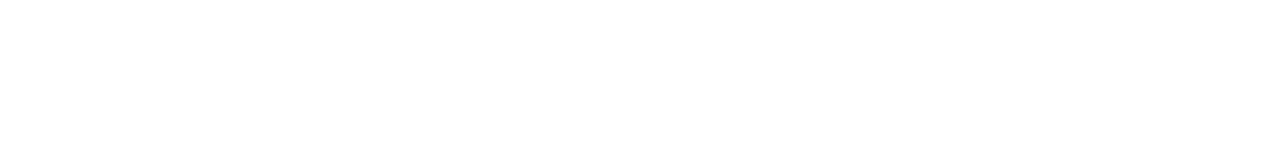
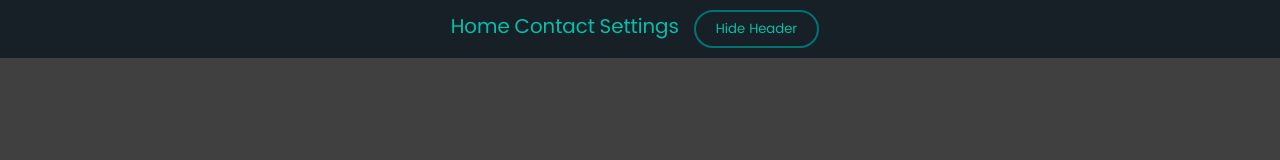
Before and after one commit to probably-daniel/PeachpuffSkeletalMention, a plain HTML site: page pages/settings.html in a window 1280 px wide. Drawn offline with Linux system fonts and the light colour scheme; no server answers; files whose address does not match are found by name.

Commit message:
cool i think

```diff
--- a/pages/settings.html
+++ b/pages/settings.html
@@ -0,0 +1,50 @@
+<!DOCTYPE html>
+<html>
+<head>
+  <title>Template</title>
+  <meta charset="utf-8">
+  <link href="../assets/fonts/Poppins.css" rel="stylesheet" type="text/css" />
+  <link href="../style.css" rel="stylesheet" type="text/css" />
+  <script src="../assets/data/scripts/readFile.js"></script>
+  <script src="../assets/data/scripts/theme.js"></script>
+
+</head>
+
+<body>
+  <header id="mainHeader">
+		<a id="a:home" href="/">Home</a>
+		<!--<a id="a:about" href="/about" >About</a>-->
+		<a id="a:contact" href="/contact">Contact</a>
+		<a id="a:settings" href="/settings">Settings</a>
+		<button id="hideheader">Hide Header</button>
+  </header>
+
+  <script>
+	const header = document.getElementById("mainHeader");
+	const hideHeaderButton = document.getElementById("hideheader");
+	let timeout;
+
+	const hideHeader = () => {
+	  header.classList.add("mainHeader-hidden");
+	};
+
+	const showHeader = () => {
+	  clearTimeout(timeout);
+	  timeout = setTimeout(() => {
+		header.classList.remove("mainHeader-hidden");
+	  }, 2000);
+	};
+
+	hideHeaderButton.addEventListener("click", hideHeader);
+
+	header.addEventListener("mouseenter", showHeader);
+	header.addEventListener("mouseleave", hideHeader);
+
+	window.addEventListener("load", hideHeader);
+  </script>
+
+  <div id="container">
+	<h1>Template</h1>
+  </div>
+</body>
+</html>
--- a/style.css
+++ b/style.css
@@ -13,15 +13,24 @@ body {
   	width: 100%;
 }
 
+
 h1 {
 	color: var(--text-color);
 	font-family: 'Poppins', sans-serif;
 	text-decoration: none;
 }
+
+
 a {
   	color: var(--text-color);
   	font-family: 'Poppins', sans-serif;
   	text-decoration: none;
+	transition: transform 0.5s ease-out;
+}
+
+a:hover {
+  	color: var(--accent-color);
+	transform: scale(1.3);
 }
 
 
```
Also changed, not shown: index.html (+1 -1 lines). Lines whose indentation alone changed are shown as unchanged.
